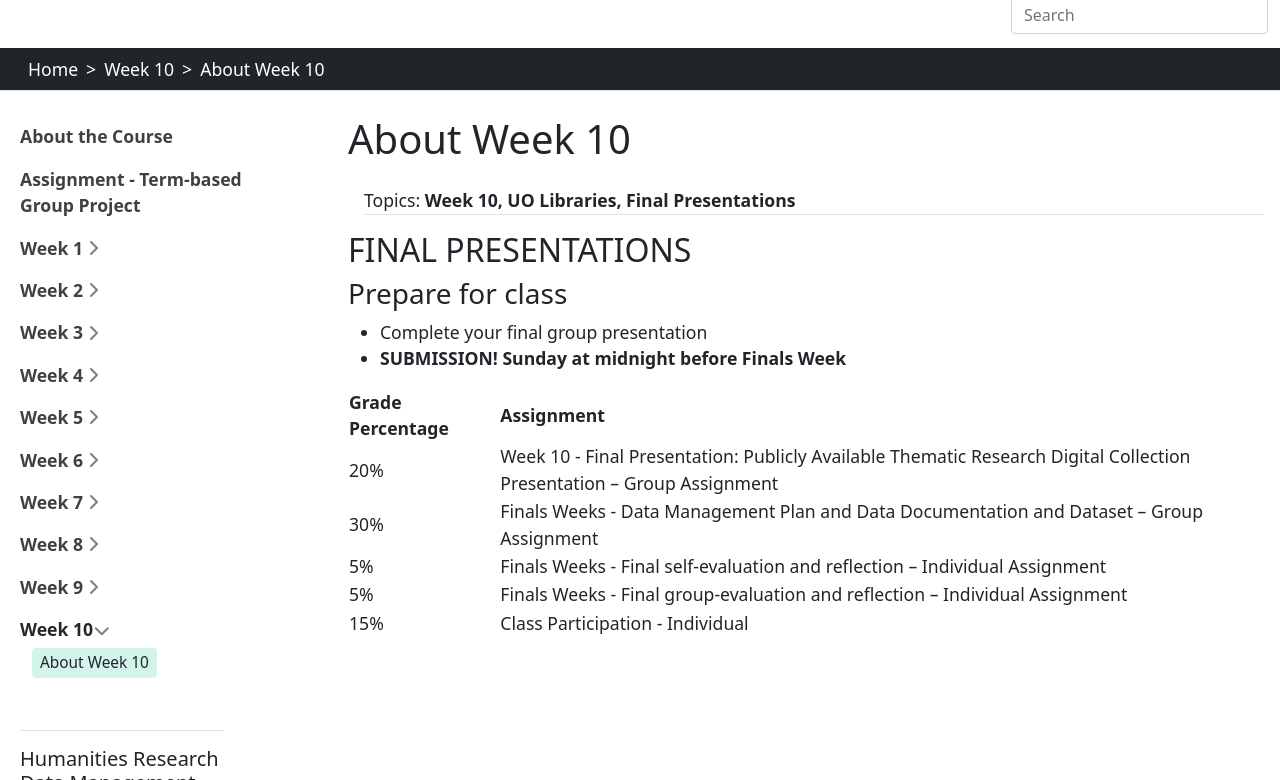
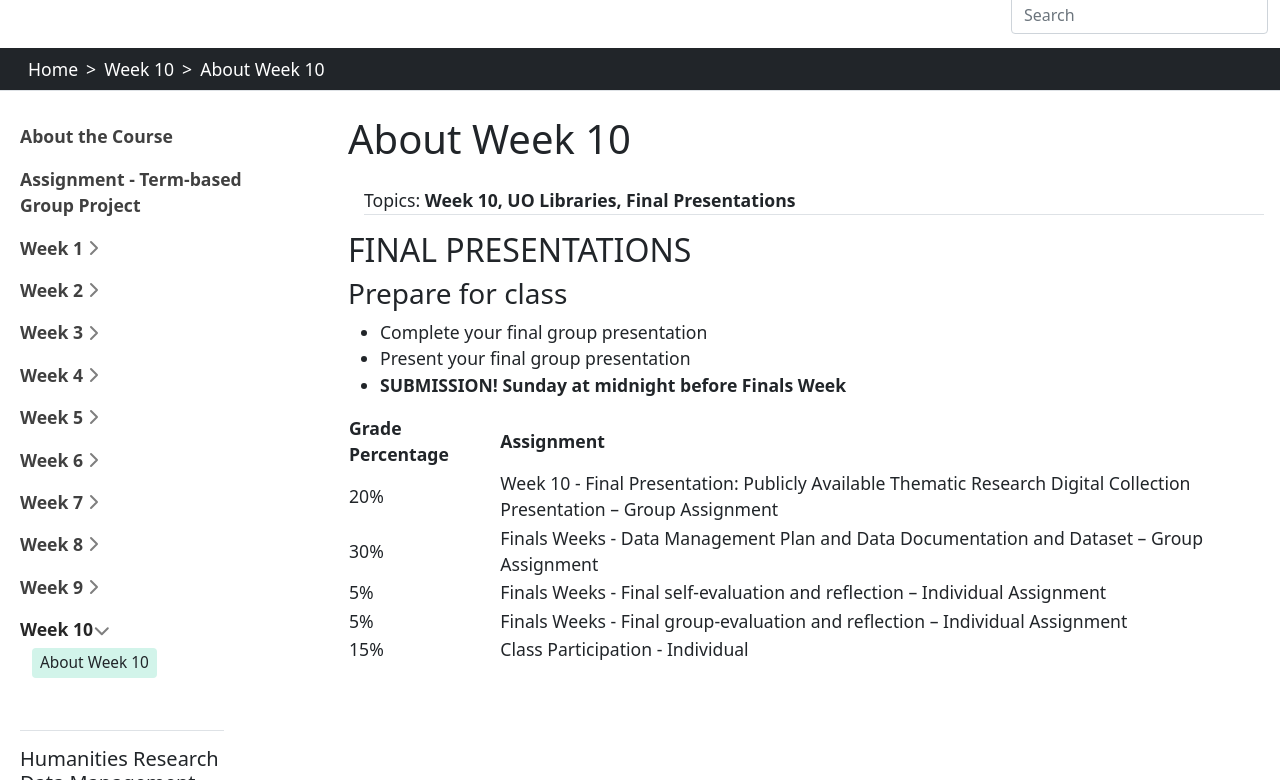
Before and after one commit to kmthorn/humanitiesdatamtg, a Jekyll site: the page built from content/week10/w10-about.md, in a window 1280 px wide and 900 px high, cut to the strip 120-900 px from the top of the window. Built offline with Jekyll 4.4.1, drawn with Linux system fonts in a browser that asks for light colours.

Commit message:
content updated

```diff
--- a/content/week10/w10-about.md
+++ b/content/week10/w10-about.md
@@ -8,6 +8,7 @@ topics: Week 10, UO Libraries, Final Presentations
 
 ### Prepare for class
 - Complete your final group presentation
+- Present your final group presentation
 - **SUBMISSION! Sunday at midnight before Finals Week**
 
 | Grade Percentage | | Assignment |
```
